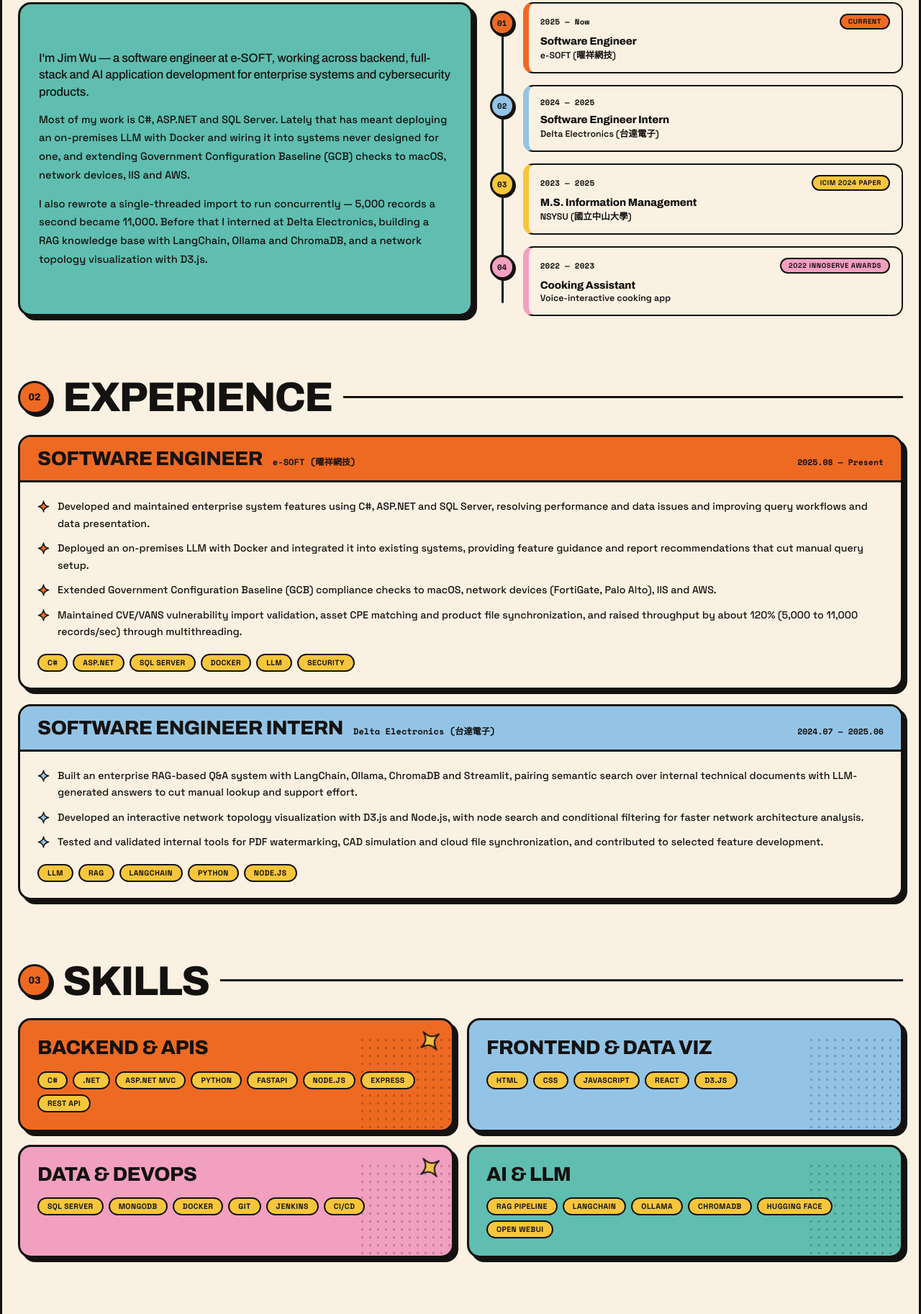
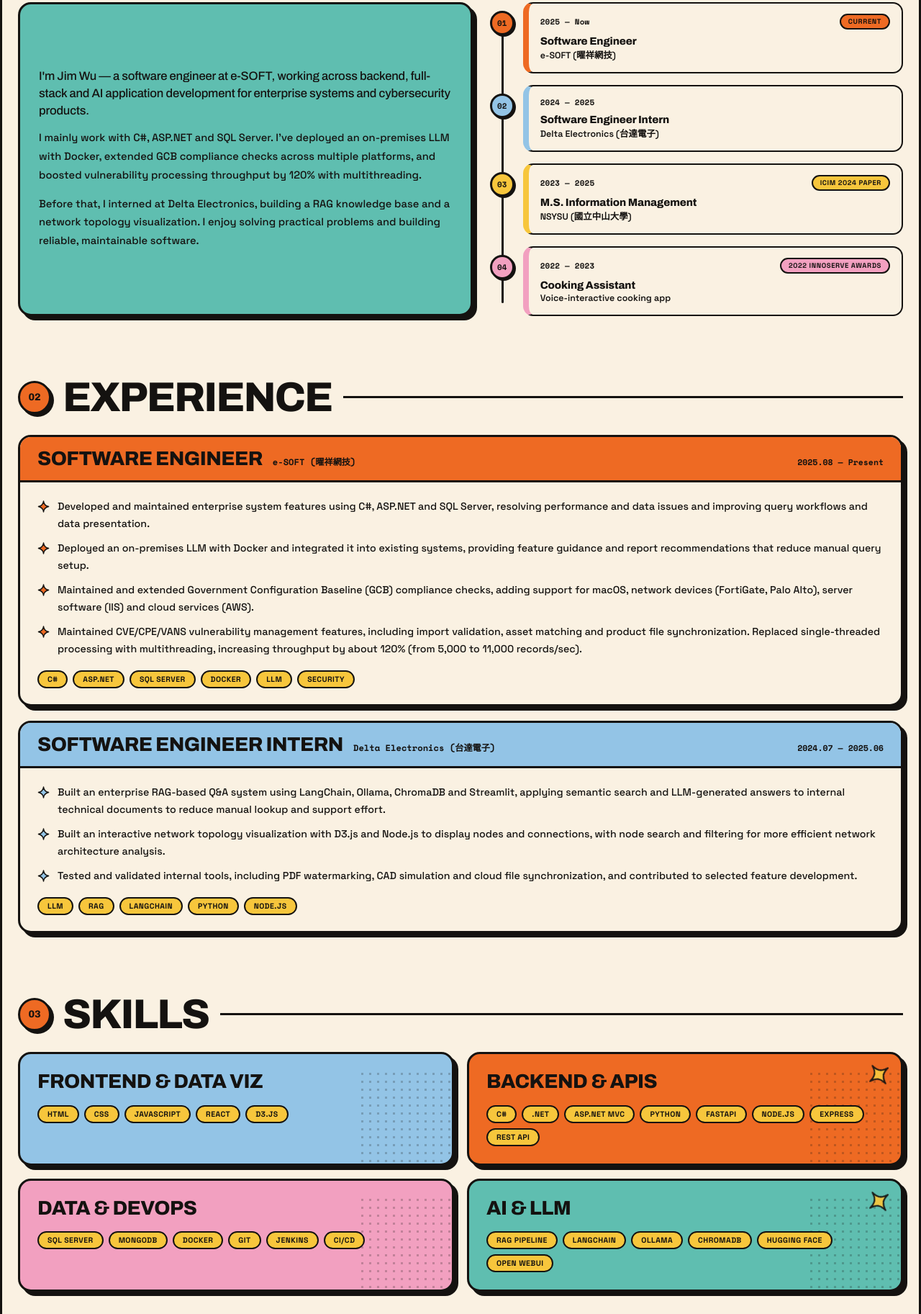
Before and after one commit to jim408401/jim408401.github.io, a plain HTML site: page index.html in a window 1280 px wide. Shown: the part 975-2800 px from the top of the page at 72% size. Drawn offline with nearby package versions, Linux system fonts and the light colour scheme.

Commit message:
Sync About, Experience and Skills with updated resume
- Condense About Me and align wording with resume and LinkedIn
- Expand Experience bullets (GCB, CVE/CPE/VANS, multithreading results)
- Reorder Skills: Frontend, Backend, Data & DevOps, AI & LLM
- Use a lighter tint of the card colour for timeline tags on hover

Co-Authored-By: Claude Opus 5.5 <noreply@anthropic.com>
Claude-Session: https://claude.ai/code/session_01VUf2e7jm8BGkaQZfCde4tV

```diff
--- a/index.html
+++ b/index.html
@@ -156,8 +156,8 @@ document.documentElement.setAttribute('data-theme',s);}catch(e){}})();
   <div class="about">
     <div class="about-card fi">
       <p class="lead">I'm Jim Wu &mdash; a software engineer at e-SOFT, working across backend, full-stack and AI application development for enterprise systems and cybersecurity products.</p>
-      <p>Most of my work is C#, ASP.NET and SQL Server. Lately that has meant deploying an on-premises LLM with Docker and wiring it into systems never designed for one, and extending Government Configuration Baseline (GCB) checks to macOS, network devices, IIS and AWS.</p>
-      <p>I also rewrote a single-threaded import to run concurrently &mdash; 5,000 records a second became 11,000. Before that I interned at Delta Electronics, building a RAG knowledge base with LangChain, Ollama and ChromaDB, and a network topology visualization with D3.js.</p>
+      <p>I mainly work with C#, ASP.NET and SQL Server. I've deployed an on-premises LLM with Docker, extended GCB compliance checks across multiple platforms, and boosted vulnerability processing throughput by 120% with multithreading.</p>
+      <p>Before that, I interned at Delta Electronics, building a RAG knowledge base and a network topology visualization. I enjoy solving practical problems and building reliable, maintainable software.</p>
     </div>
     <div class="tl fi">
       <div class="tl-item t-orange">
@@ -205,9 +205,9 @@ document.documentElement.setAttribute('data-theme',s);}catch(e){}})();
       <div class="xp-body">
         <ul>
           <li><span class="hl">Developed and maintained enterprise system features using C#, ASP.NET and SQL Server, resolving performance and data issues and improving query workflows and data presentation.</span></li>
-          <li><span class="hl">Deployed an on-premises LLM with Docker and integrated it into existing systems, providing feature guidance and report recommendations that cut manual query setup.</span></li>
-          <li><span class="hl">Extended Government Configuration Baseline (GCB) compliance checks to macOS, network devices (FortiGate, Palo Alto), IIS and AWS.</span></li>
-          <li><span class="hl">Maintained CVE/VANS vulnerability import validation, asset CPE matching and product file synchronization, and raised throughput by about 120% (5,000 to 11,000 records/sec) through multithreading.</span></li>
+          <li><span class="hl">Deployed an on-premises LLM with Docker and integrated it into existing systems, providing feature guidance and report recommendations that reduce manual query setup.</span></li>
+          <li><span class="hl">Maintained and extended Government Configuration Baseline (GCB) compliance checks, adding support for macOS, network devices (FortiGate, Palo Alto), server software (IIS) and cloud services (AWS).</span></li>
+          <li><span class="hl">Maintained CVE/CPE/VANS vulnerability management features, including import validation, asset matching and product file synchronization. Replaced single-threaded processing with multithreading, increasing throughput by about 120% (from 5,000 to 11,000 records/sec).</span></li>
         </ul>
         <div class="chips">
           <span class="chip">C#</span><span class="chip">ASP.NET</span><span class="chip">SQL Server</span><span class="chip">Docker</span><span class="chip">LLM</span><span class="chip">Security</span>
@@ -222,9 +222,9 @@ document.documentElement.setAttribute('data-theme',s);}catch(e){}})();
       </div>
       <div class="xp-body">
         <ul>
-          <li><span class="hl">Built an enterprise RAG-based Q&amp;A system with LangChain, Ollama, ChromaDB and Streamlit, pairing semantic search over internal technical documents with LLM-generated answers to cut manual lookup and support effort.</span></li>
-          <li><span class="hl">Developed an interactive network topology visualization with D3.js and Node.js, with node search and conditional filtering for faster network architecture analysis.</span></li>
-          <li><span class="hl">Tested and validated internal tools for PDF watermarking, CAD simulation and cloud file synchronization, and contributed to selected feature development.</span></li>
+          <li><span class="hl">Built an enterprise RAG-based Q&amp;A system using LangChain, Ollama, ChromaDB and Streamlit, applying semantic search and LLM-generated answers to internal technical documents to reduce manual lookup and support effort.</span></li>
+          <li><span class="hl">Built an interactive network topology visualization with D3.js and Node.js to display nodes and connections, with node search and filtering for more efficient network architecture analysis.</span></li>
+          <li><span class="hl">Tested and validated internal tools, including PDF watermarking, CAD simulation and cloud file synchronization, and contributed to selected feature development.</span></li>
         </ul>
         <div class="chips">
           <span class="chip">LLM</span><span class="chip">RAG</span><span class="chip">LangChain</span><span class="chip">Python</span><span class="chip">Node.js</span>
@@ -238,27 +238,27 @@ document.documentElement.setAttribute('data-theme',s);}catch(e){}})();
 <section id="skills">
   <div class="sec-head fi"><span class="sec-num">03</span><h2 class="display">Skills</h2><span class="sec-rule"></span></div>
   <div class="skills">
+    <div class="skill fi" style="background:var(--blue)">
+      <h3 class="display">Frontend &amp; Data Viz</h3>
+      <div class="chips"><span class="chip">HTML</span><span class="chip">CSS</span><span class="chip">JavaScript</span><span class="chip">React</span><span class="chip">D3.js</span></div>
+      <div class="dots" aria-hidden="true"></div>
+    </div>
     <div class="skill fi" style="background:var(--orange)">
       <h3 class="display">Backend &amp; APIs</h3>
       <div class="chips"><span class="chip">C#</span><span class="chip">.NET</span><span class="chip">ASP.NET MVC</span><span class="chip">Python</span><span class="chip">FastAPI</span><span class="chip">Node.js</span><span class="chip">Express</span><span class="chip">REST API</span></div>
       <div class="dots" aria-hidden="true"></div>
       <svg class="ill spark" aria-hidden="true"><use href="#i-spark"/></svg>
     </div>
-    <div class="skill fi" style="background:var(--blue)">
-      <h3 class="display">Frontend &amp; Data Viz</h3>
-      <div class="chips"><span class="chip">HTML</span><span class="chip">CSS</span><span class="chip">JavaScript</span><span class="chip">React</span><span class="chip">D3.js</span></div>
-      <div class="dots" aria-hidden="true"></div>
-    </div>
     <div class="skill fi" style="background:var(--pink)">
       <h3 class="display">Data &amp; DevOps</h3>
       <div class="chips"><span class="chip">SQL Server</span><span class="chip">MongoDB</span><span class="chip">Docker</span><span class="chip">Git</span><span class="chip">Jenkins</span><span class="chip">CI/CD</span></div>
       <div class="dots" aria-hidden="true"></div>
-      <svg class="ill spark" aria-hidden="true"><use href="#i-spark"/></svg>
     </div>
     <div class="skill fi" style="background:var(--teal)">
       <h3 class="display">AI &amp; LLM</h3>
       <div class="chips"><span class="chip">RAG Pipeline</span><span class="chip">LangChain</span><span class="chip">Ollama</span><span class="chip">ChromaDB</span><span class="chip">Hugging Face</span><span class="chip">Open WebUI</span></div>
       <div class="dots" aria-hidden="true"></div>
+      <svg class="ill spark" aria-hidden="true"><use href="#i-spark"/></svg>
     </div>
   </div>
 </section>
--- a/styles.css
+++ b/styles.css
@@ -521,8 +521,11 @@ html[data-theme="dark"] .xp-item.b .hl{background-image:linear-gradient(transpar
 .t-pink .tl-card:hover{background:var(--pink)}
 .tl-card:hover,.tl-card:hover .tl-when,.tl-card:hover .tl-what b,.tl-card:hover .tl-org{color:var(--on)}
 .tl-card:hover{border-color:var(--on);border-left-color:var(--on)}
-.tl .tl-card:hover .tag{background:var(--paper);color:var(--ink)}
-html[data-theme="dark"] .tl .tl-card:hover .tag{background:#FAF1E2;color:#141210;border-color:#141210}
+.tl .tl-card:hover .tag{color:#141210;border-color:#141210}
+.tl .t-orange .tl-card:hover .tag{background:color-mix(in srgb,var(--orange) 50%,#fff)}
+.tl .t-blue .tl-card:hover .tag{background:color-mix(in srgb,var(--blue) 50%,#fff)}
+.tl .t-yellow .tl-card:hover .tag{background:color-mix(in srgb,var(--yellow) 50%,#fff)}
+.tl .t-pink .tl-card:hover .tag{background:color-mix(in srgb,var(--pink) 50%,#fff)}
 .tl-item:hover .tl-node{transform:rotate(-14deg) scale(1.12)}
 @media (prefers-reduced-motion: reduce){.about-card p{transition:none}}
 
```
